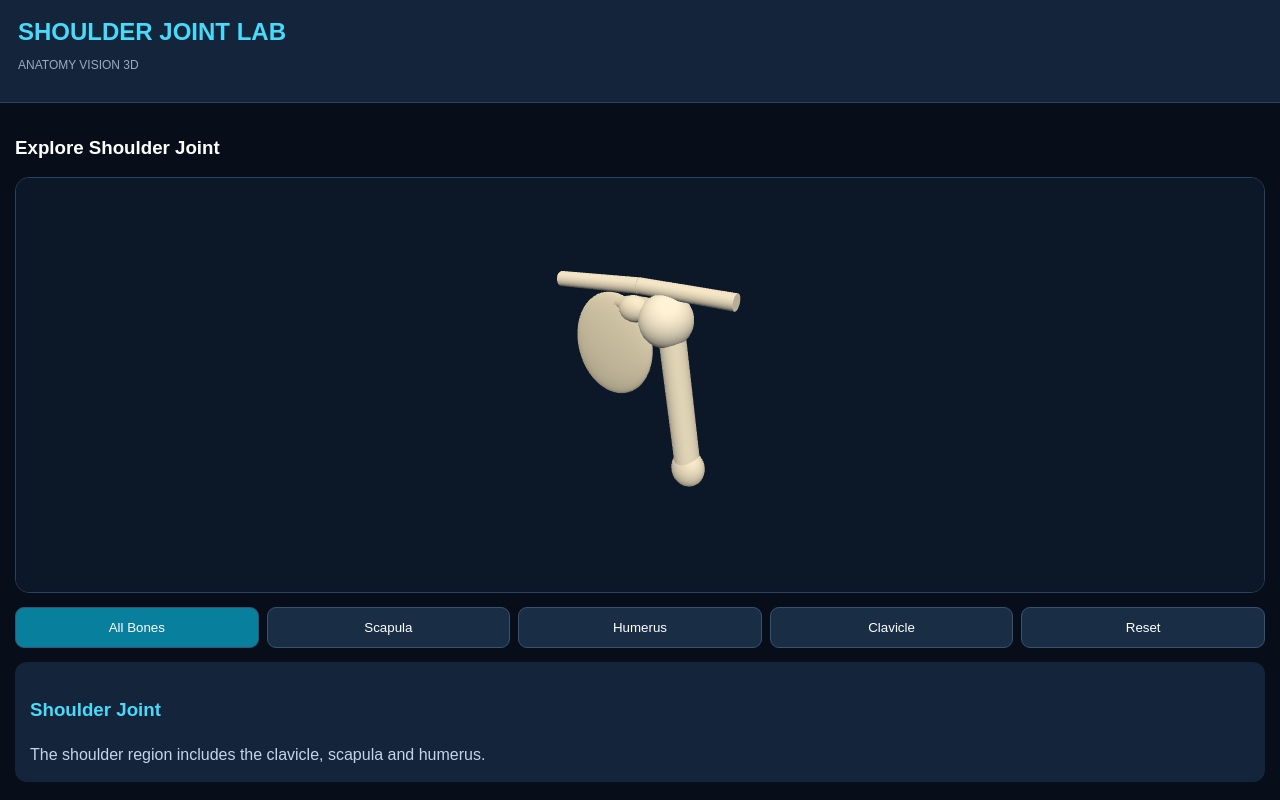
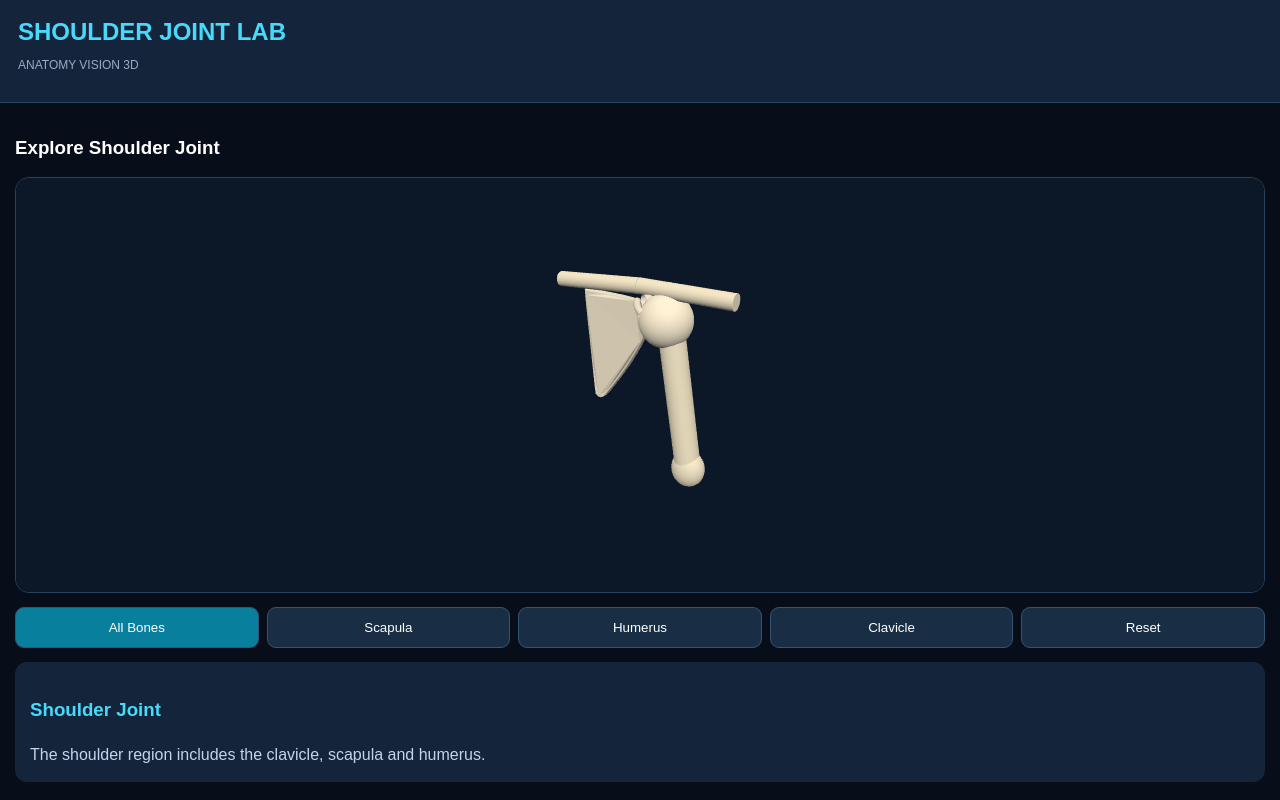
Before and after one commit to kallapradhyumn57-crypto/Anat, a plain HTML site: page shoulder.html in a window 1280 px wide. Drawn offline with nearby package versions, Linux system fonts and the light colour scheme; animation ran at ten frames a second.

Commit message:
Update shoulder.html

```diff
--- a/shoulder.html
+++ b/shoulder.html
@@ -179,13 +179,121 @@ rod(bones.clavicle,[-1.5,1.5,0],[0,1.55,0],
 rod(bones.clavicle,[0,1.55,0],[1.5,1.5,0],
 .12,"#e6d8b9");
 
-// Simplified scapula
-bones.scapula = new THREE.Group();
-scene.add(bones.scapula);
+  // Anatomically Accurate 3D Scapula
+  bones.scapula = new THREE.Group();
+  scene.add(bones.scapula);
 
-sphere(bones.scapula,-.65,.5,-.2,.75,.85,.16,"#d9cbaa");
-sphere(bones.scapula,-.1,1.2,-.2,.55,.14,.15,"#d9cbaa");
-sphere(bones.scapula,-.1,1.2,.0,.25,.2,.18,"#e8d9b8");
+  const scapMat = new THREE.MeshStandardMaterial({
+    color: "#e8dac0",
+    roughness: 0.55,
+    metalness: 0.05,
+    side: THREE.DoubleSide
+  });
+  const fossaMat = new THREE.MeshStandardMaterial({
+    color: "#d4c2a3",
+    roughness: 0.65,
+    side: THREE.DoubleSide
+  });
+
+  // 1. Triangular Scapular Blade (Borders, Angles & Fossae)
+  const bladeShape = new THREE.Shape();
+  bladeShape.moveTo(-1.15, 1.32); // Superior Angle
+  bladeShape.quadraticCurveTo(-0.62, 1.26, -0.15, 1.24); // Superior Border + Suprascapular notch
+  bladeShape.lineTo(0.08, 1.05);  // Lateral Angle (Glenoid neck)
+  bladeShape.quadraticCurveTo(-0.35, 0.30, -0.92, -0.48); // Thick Lateral (Axillary) Border
+  bladeShape.quadraticCurveTo(-0.98, -0.54, -1.04, -0.46); // Inferior Angle
+  bladeShape.quadraticCurveTo(-1.18, 0.45, -1.15, 1.32); // Medial (Vertebral) Border
+
+  const bladeGeo = new THREE.ExtrudeGeometry(bladeShape, {
+    depth: 0.07,
+    bevelEnabled: true,
+    bevelThickness: 0.025,
+    bevelSize: 0.025,
+    bevelSegments: 4,
+    curveSegments: 24
+  });
+
+  // Sculpt realistic anterior concavity (Subscapular fossa) & posterior convexity
+  const bPos = bladeGeo.attributes.position;
+  for (let i = 0; i < bPos.count; i++) {
+    const vx = bPos.getX(i);
+    const vy = bPos.getY(i);
+    const vz = bPos.getZ(i);
+    const arch = Math.sin(((vx + 1.18) / 1.26) * Math.PI) * 0.11;
+    const vertCurve = Math.sin(((vy + 0.54) / 1.86) * Math.PI) * 0.06;
+    bPos.setZ(i, vz - arch - vertCurve);
+  }
+  bladeGeo.computeVertexNormals();
+
+  const scapBlade = new THREE.Mesh(bladeGeo, scapMat);
+  scapBlade.position.set(0, 0, -0.24);
+  bones.scapula.add(scapBlade);
+
+  // 2. Spine of Scapula (dividing Supraspinous & Infraspinous Fossae)
+  const spineCurve = new THREE.CatmullRomCurve3([
+    new THREE.Vector3(-1.14, 0.92, -0.22), // Root of spine at medial border
+    new THREE.Vector3(-0.75, 1.02, -0.34), // Mid-spine crest
+    new THREE.Vector3(-0.32, 1.14, -0.42), // Lateral spine rising
+    new THREE.Vector3(-0.04, 1.26, -0.36)  // Acromial angle
+  ]);
+  const spineGeo = new THREE.TubeGeometry(spineCurve, 28, 0.055, 12, false);
+  const sPos = spineGeo.attributes.position;
+  for (let i = 0; i < sPos.count; i++) {
+    sPos.setY(i, sPos.getY(i) * 1.02);
+  }
+  spineGeo.computeVertexNormals();
+  const scapSpine = new THREE.Mesh(spineGeo, scapMat);
+  bones.scapula.add(scapSpine);
+
+  // 3. Acromion Process (arching forward over glenoid toward clavicle)
+  const acromionCurve = new THREE.CatmullRomCurve3([
+    new THREE.Vector3(-0.04, 1.26, -0.36),
+    new THREE.Vector3(0.14, 1.38, -0.20),
+    new THREE.Vector3(0.24, 1.44, 0.02),
+    new THREE.Vector3(0.16, 1.46, 0.16) // Clavicular facet of acromion
+  ]);
+  const acromionGeo = new THREE.TubeGeometry(acromionCurve, 24, 0.075, 12, false);
+  acromionGeo.scale(1, 0.96, 1);
+  const acromionMesh = new THREE.Mesh(acromionGeo, scapMat);
+  bones.scapula.add(acromionMesh);
+
+  // 4. Coracoid Process (hook-like anterior-lateral projection)
+  const coracoidCurve = new THREE.CatmullRomCurve3([
+    new THREE.Vector3(-0.14, 1.18, -0.18), // Base at superior border/neck
+    new THREE.Vector3(-0.06, 1.32, -0.02), // Ascending part
+    new THREE.Vector3(0.08, 1.28, 0.18),   // Horizontal hook
+    new THREE.Vector3(0.22, 1.22, 0.28)    // Tip of coracoid
+  ]);
+  const coracoidGeo = new THREE.TubeGeometry(coracoidCurve, 24, 0.052, 12, false);
+  const coracoidMesh = new THREE.Mesh(coracoidGeo, scapMat);
+  bones.scapula.add(coracoidMesh);
+
+  // 5. Glenoid Cavity & Neck (pear-shaped lateral articular socket)
+  const glenoidNeck = new THREE.Mesh(
+    new THREE.CylinderGeometry(0.13, 0.16, 0.16, 20),
+    scapMat
+  );
+  glenoidNeck.position.set(0.06, 1.04, -0.14);
+  glenoidNeck.rotation.z = -Math.PI / 2.3;
+  bones.scapula.add(glenoidNeck);
+
+  const glenoidRim = new THREE.Mesh(
+    new THREE.TorusGeometry(0.14, 0.032, 14, 28),
+    scapMat
+  );
+  glenoidRim.position.set(0.14, 1.05, -0.11);
+  glenoidRim.rotation.y = Math.PI / 2.2;
+  glenoidRim.scale.set(0.82, 1.25, 1); // Pear-shaped glenoid
+  bones.scapula.add(glenoidRim);
+
+  const glenoidSocket = new THREE.Mesh(
+    new THREE.SphereGeometry(0.135, 20, 16),
+    fossaMat
+  );
+  glenoidSocket.position.set(0.125, 1.05, -0.11);
+  glenoidSocket.scale.set(0.25, 1.22, 0.80);
+  bones.scapula.add(glenoidSocket);
+
 
 // Simplified humerus
 bones.humerus = new THREE.Group();
```
